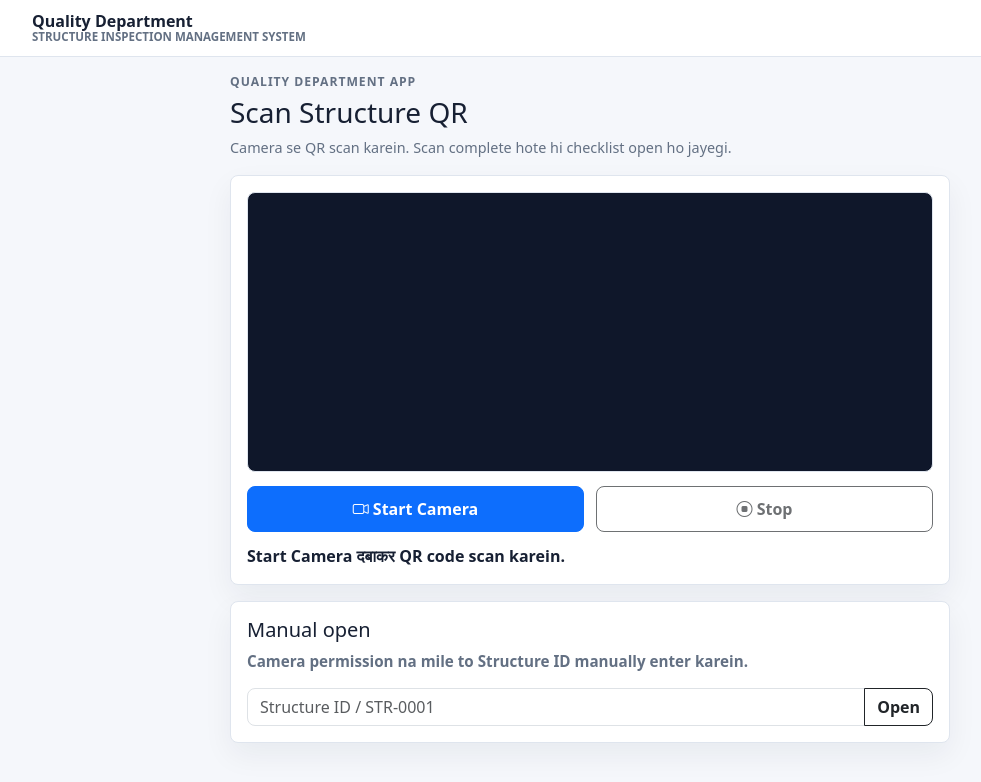
After one commit to sanjay9920/qaqc-structure-checklist, a Python web app: template templates/scanner.html in a window 1280 px wide. The commit adds this page. Shown: the top 782 px of the page, without its empty margins (50-1031 px from the left). Run offline with Jinja, Linux system fonts and the light colour scheme; the template is opened without the code that fills it, so the values that code supplies are empty; some libraries are stand-ins or nearby versions.

Commit message:
Add in-app QR scanner

```diff
--- a/checklist_app/__init__.py
+++ b/checklist_app/__init__.py
@@ -369,6 +369,11 @@ def create_app():
         if g.user.get("is_admin"):
             return redirect(url_for("admin_dashboard"))
         return render_template("account.html")
+
+    @app.get("/scan")
+    @login_required
+    def scan_qr():
+        return render_template("scanner.html")
 
     @app.get("/service-worker.js")
     def service_worker():
--- a/static/css/styles.css
+++ b/static/css/styles.css
@@ -378,6 +378,52 @@ body {
   margin-bottom: 1rem;
 }
 
+.scanner-shell {
+  width: min(100%, 720px);
+  margin: 0 auto;
+}
+
+.scanner-header {
+  margin-bottom: 1rem;
+}
+
+.scanner-panel {
+  margin-bottom: 1rem;
+  padding: 1rem;
+  background: var(--panel);
+  border: 1px solid var(--line);
+  border-radius: 8px;
+  box-shadow: 0 12px 30px rgba(23, 32, 51, 0.06);
+}
+
+.qr-reader {
+  min-height: 280px;
+  overflow: hidden;
+  border: 1px solid var(--line);
+  border-radius: 8px;
+  background: #0f172a;
+}
+
+.qr-reader video {
+  object-fit: cover;
+}
+
+.scanner-actions {
+  display: grid;
+  grid-template-columns: 1fr 1fr;
+  gap: 0.75rem;
+  margin-top: 0.85rem;
+}
+
+.scanner-actions .btn {
+  min-height: 46px;
+}
+
+.scanner-status {
+  margin-top: 0.75rem;
+  font-weight: 700;
+}
+
 .admin-table {
   overflow: hidden;
 }
@@ -513,4 +559,8 @@ body {
   .status-select {
     min-height: 48px;
   }
+
+  .scanner-actions {
+    grid-template-columns: 1fr;
+  }
 }
--- /dev/null
+++ b/static/js/scanner.js
@@ -0,0 +1,130 @@
+(function () {
+  const readerEl = document.getElementById("qrReader");
+  const startButton = document.getElementById("startScanner");
+  const stopButton = document.getElementById("stopScanner");
+  const statusEl = document.getElementById("scannerStatus");
+  const manualForm = document.getElementById("manualStructureForm");
+  const manualInput = document.getElementById("manualStructureId");
+
+  if (!readerEl || !startButton || !stopButton || !statusEl) return;
+
+  let scanner = null;
+  let isScanning = false;
+  let isOpening = false;
+
+  function setStatus(message, tone) {
+    statusEl.textContent = message;
+    statusEl.classList.remove("text-danger", "text-success", "text-muted");
+    statusEl.classList.add(tone || "text-muted");
+  }
+
+  function structureUrlFromValue(value) {
+    const rawValue = String(value || "").trim();
+    if (!rawValue) return "";
+
+    try {
+      const url = new URL(rawValue);
+      const marker = "/structure/";
+      const index = url.pathname.indexOf(marker);
+      if (index >= 0) {
+        const structureId = decodeURIComponent(url.pathname.slice(index + marker.length));
+        return structureId ? `/structure/${encodeURIComponent(structureId)}` : "";
+      }
+    } catch (_error) {
+      // Not a full URL; continue with path or plain Structure ID handling.
+    }
+
+    if (rawValue.startsWith("/structure/")) {
+      const structureId = decodeURIComponent(rawValue.slice("/structure/".length));
+      return structureId ? `/structure/${encodeURIComponent(structureId)}` : "";
+    }
+
+    if (/^[A-Za-z0-9._ -]+$/.test(rawValue) && rawValue.toUpperCase().includes("STR-")) {
+      return `/structure/${encodeURIComponent(rawValue)}`;
+    }
+
+    return "";
+  }
+
+  function openStructure(value) {
+    if (isOpening) return;
+    const nextUrl = structureUrlFromValue(value);
+    if (!nextUrl) {
+      setStatus("QR code me valid Structure link/ID nahi mila.", "text-danger");
+      return;
+    }
+
+    isOpening = true;
+    setStatus("Checklist open ho rahi hai...", "text-success");
+    window.location.href = nextUrl;
+  }
+
+  function qrBoxSize(width, height) {
+    const edge = Math.min(width, height);
+    const size = Math.floor(edge * 0.72);
+    return { width: size, height: size };
+  }
+
+  async function startScanner() {
+    if (isScanning) return;
+    if (!window.Html5Qrcode) {
+      setStatus("Scanner library load nahi hui. Internet connection check karein.", "text-danger");
+      return;
+    }
+
+    scanner = scanner || new Html5Qrcode("qrReader", false);
+    startButton.setAttribute("disabled", "disabled");
+    setStatus("Camera permission allow karein...", "text-muted");
+
+    try {
+      await scanner.start(
+        { facingMode: "environment" },
+        {
+          fps: 10,
+          qrbox: qrBoxSize,
+          aspectRatio: 1
+        },
+        function (decodedText) {
+          openStructure(decodedText);
+        }
+      );
+      isScanning = true;
+      stopButton.removeAttribute("disabled");
+      setStatus("QR code ko camera box ke andar rakhein.", "text-muted");
+    } catch (error) {
+      startButton.removeAttribute("disabled");
+      stopButton.setAttribute("disabled", "disabled");
+      setStatus("Camera start nahi hua. Browser permission/settings check karein.", "text-danger");
+    }
+  }
+
+  async function stopScanner() {
+    if (!scanner || !isScanning) return;
+    stopButton.setAttribute("disabled", "disabled");
+    try {
+      await scanner.stop();
+      await scanner.clear();
+    } catch (_error) {
+      // Scanner can already be stopped while navigating away.
+    }
+    isScanning = false;
+    startButton.removeAttribute("disabled");
+    setStatus("Scanner stopped.", "text-muted");
+  }
+
+  startButton.addEventListener("click", startScanner);
+  stopButton.addEventListener("click", stopScanner);
+
+  if (manualForm && manualInput) {
+    manualForm.addEventListener("submit", function (event) {
+      event.preventDefault();
+      openStructure(manualInput.value);
+    });
+  }
+
+  window.addEventListener("pagehide", function () {
+    if (scanner && isScanning) {
+      scanner.stop().catch(function () {});
+    }
+  });
+})();
--- a/static/service-worker.js
+++ b/static/service-worker.js
@@ -1,9 +1,10 @@
-const CACHE_NAME = "quality-sims-v1";
+const CACHE_NAME = "quality-sims-v2";
 const APP_SHELL = [
   "/static/offline.html",
   "/static/css/styles.css",
   "/static/js/login.js",
   "/static/js/pwa.js",
+  "/static/js/scanner.js",
   "/static/manifest.webmanifest",
   "/static/icons/icon-192.png",
   "/static/icons/icon-512.png",
--- a/templates/account.html
+++ b/templates/account.html
@@ -8,6 +8,10 @@
     <p class="eyebrow mb-2">Quality Department App</p>
     <h1 class="h3 mb-2">Worker account ready</h1>
     <p class="text-muted mb-4">Scan a structure QR code to open its checklist.</p>
+    <a class="btn btn-primary w-100 mb-2" href="{{ url_for('scan_qr') }}">
+      <i class="bi bi-qr-code-scan" aria-hidden="true"></i>
+      Scan QR
+    </a>
     <a class="btn btn-outline-dark w-100" href="{{ url_for('logout') }}">
       <i class="bi bi-box-arrow-right" aria-hidden="true"></i>
       Logout
--- a/templates/base.html
+++ b/templates/base.html
@@ -33,6 +33,10 @@
           </button>
           <div class="collapse navbar-collapse" id="mainNav">
             <div class="navbar-nav ms-auto align-items-lg-center gap-lg-2">
+              <a class="nav-link" href="{{ url_for('scan_qr') }}">
+                <i class="bi bi-qr-code-scan" aria-hidden="true"></i>
+                Scan QR
+              </a>
               {% if current_user.is_admin %}
                 <a class="nav-link" href="{{ url_for('admin_dashboard') }}">Admin</a>
                 <a class="nav-link" href="{{ url_for('admin_users') }}">Users</a>
--- /dev/null
+++ b/templates/scanner.html
@@ -0,0 +1,42 @@
+{% extends "base.html" %}
+
+{% block title %}Scan QR - Quality Department{% endblock %}
+
+{% block content %}
+<div class="scanner-shell">
+  <section class="scanner-header">
+    <p class="eyebrow mb-1">Quality Department App</p>
+    <h1 class="h3 mb-2">Scan Structure QR</h1>
+    <p class="dashboard-tagline mb-0">Camera se QR scan karein. Scan complete hote hi checklist open ho jayegi.</p>
+  </section>
+
+  <section class="scanner-panel">
+    <div id="qrReader" class="qr-reader"></div>
+    <div class="scanner-actions">
+      <button id="startScanner" class="btn btn-primary" type="button">
+        <i class="bi bi-camera-video" aria-hidden="true"></i>
+        Start Camera
+      </button>
+      <button id="stopScanner" class="btn btn-outline-dark" type="button" disabled>
+        <i class="bi bi-stop-circle" aria-hidden="true"></i>
+        Stop
+      </button>
+    </div>
+    <p id="scannerStatus" class="scanner-status mb-0">Start Camera दबाकर QR code scan karein.</p>
+  </section>
+
+  <section class="scanner-panel">
+    <h2 class="h5 mb-2">Manual open</h2>
+    <p class="dashboard-scope mb-3">Camera permission na mile to Structure ID manually enter karein.</p>
+    <form id="manualStructureForm" class="input-group">
+      <input id="manualStructureId" class="form-control" placeholder="Structure ID / STR-0001" autocomplete="off">
+      <button class="btn btn-outline-dark" type="submit">Open</button>
+    </form>
+  </section>
+</div>
+{% endblock %}
+
+{% block scripts %}
+<script src="https://unpkg.com/html5-qrcode@2.3.8/html5-qrcode.min.js"></script>
+<script src="{{ url_for('static', filename='js/scanner.js') }}"></script>
+{% endblock %}
```
Also changed, not shown: static/manifest.webmanifest.
